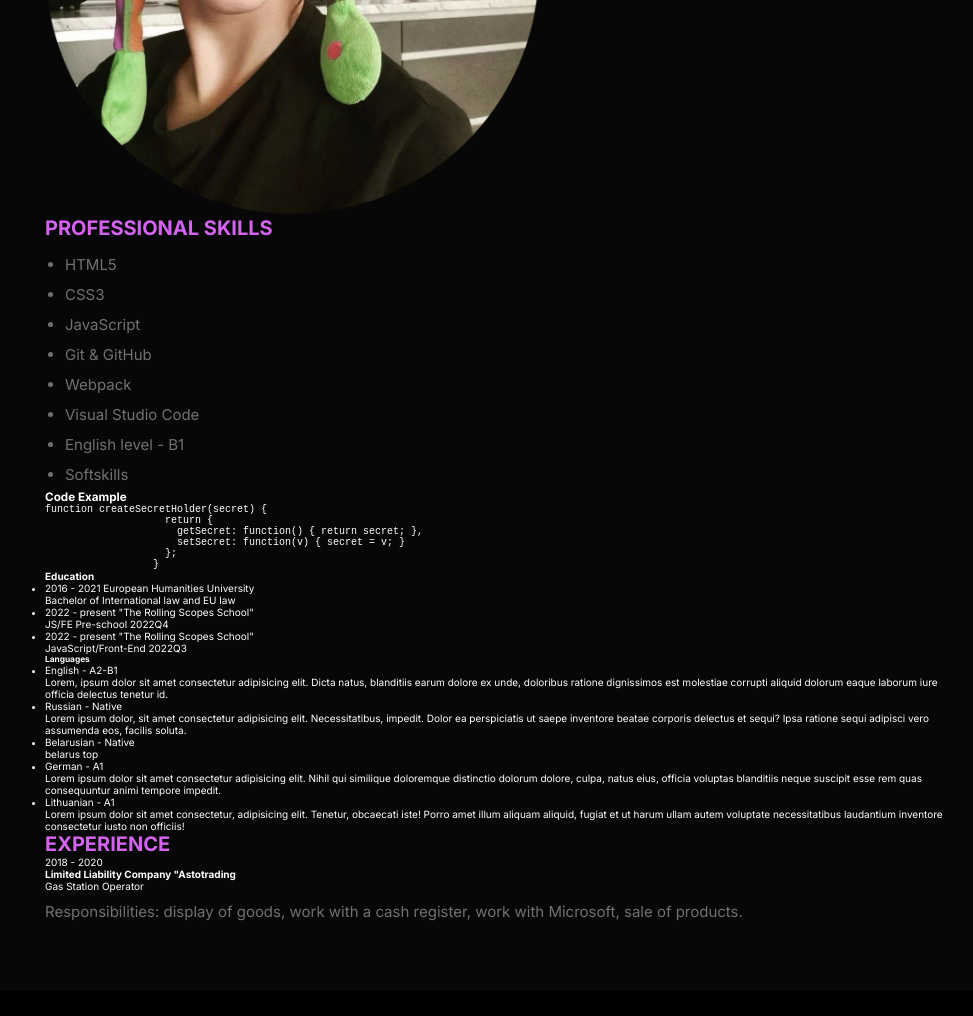
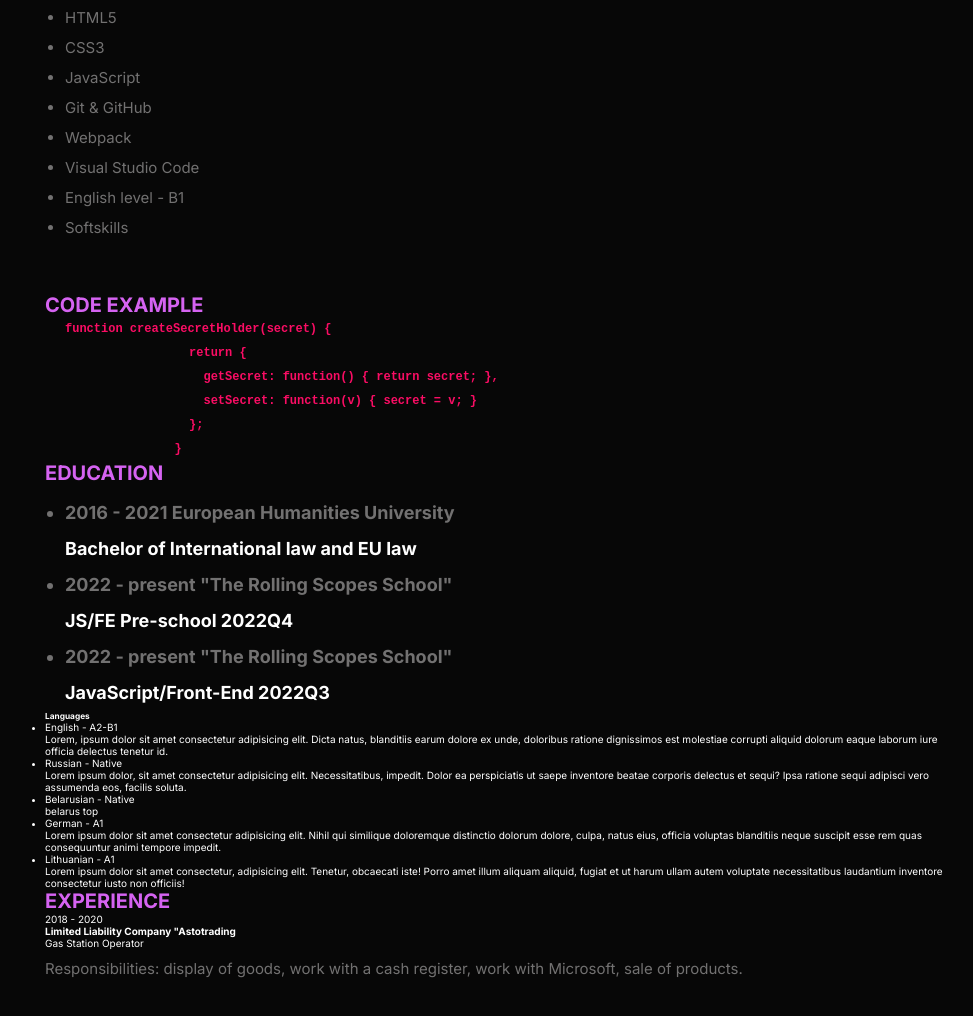
Before and after one commit to kristinabel98/rsschoolcv, a plain HTML site: page rsschool-cv/index.html in a window 1280 px wide. Shown: the part 330-1346 px from the top of the page, without its empty margins (145-1118 px from the left). Before the commit the page ends 1321 px from the top, so only its background shows below. Drawn offline with Linux system fonts and the light colour scheme.

Commit message:
docs: update style.css

```diff
--- a/rsschool-cv/style.css
+++ b/rsschool-cv/style.css
@@ -21,7 +21,7 @@ body {
 
 /*common styles*/
 img {
-    width: 100%;
+    width: 50%;
 }
 a {
     text-decoration: none;
@@ -62,7 +62,11 @@ a {
     grid-column: 1 / -1;
     margin-bottom: 2rem;
 }
-
+.group-1 {
+    display: flex;
+    flex-direction: column;
+    gap: 5rem;
+}
 /*profile*/
 .profile_container{
     display: flex;
@@ -103,10 +107,65 @@ a {
         flex-direction: column;
     }
 }
-
+.group-1 {
+    display: flex;
+    flex-direction: column;
+    gap: 5rem;
+}
 /* Professional skills*/
 .skill_list {
     margin-top: 1rem;
     margin-left: 2rem;
     line-height: 2;
 }
+/*Code example*/
+
+.title_code {
+    color: var(--primary-color);
+    font-weight: 700;
+    font-size: 2rem;
+    text-transform: uppercase;
+}
+.solution_code {
+    margin-top: 1rem;
+    margin-left: 2rem;
+    line-height: 2;
+    font-size: 1rem;
+    margin-top: 1rem;
+    font-size: 1.2rem;
+    font-weight: 800;
+    color: rgb(250, 13, 100);
+}
+.group-1 {
+    display: flex;
+    flex-direction: column;
+    gap: 5rem;
+}
+/*Education*/
+.title_education {
+    color: var(--primary-color);
+    font-weight: 700;
+    font-size: 2rem;
+    text-transform: uppercase;
+}
+.education{
+    margin-top: 1rem;
+    margin-left: 2rem;
+    line-height: 2;
+    font-size: 1.8rem;
+    font-weight: 700;
+    color: var(--text-color);
+}
+.group-1 {
+    display: flex;
+    flex-direction: column;
+    gap: 5rem;
+}
+/*Languages*/
+.language_item {
+    color: var(--primary-color);
+    font-weight: 700;
+    font-size: 2rem;
+    text-transform: uppercase;
+}
+/*experience*/
```
